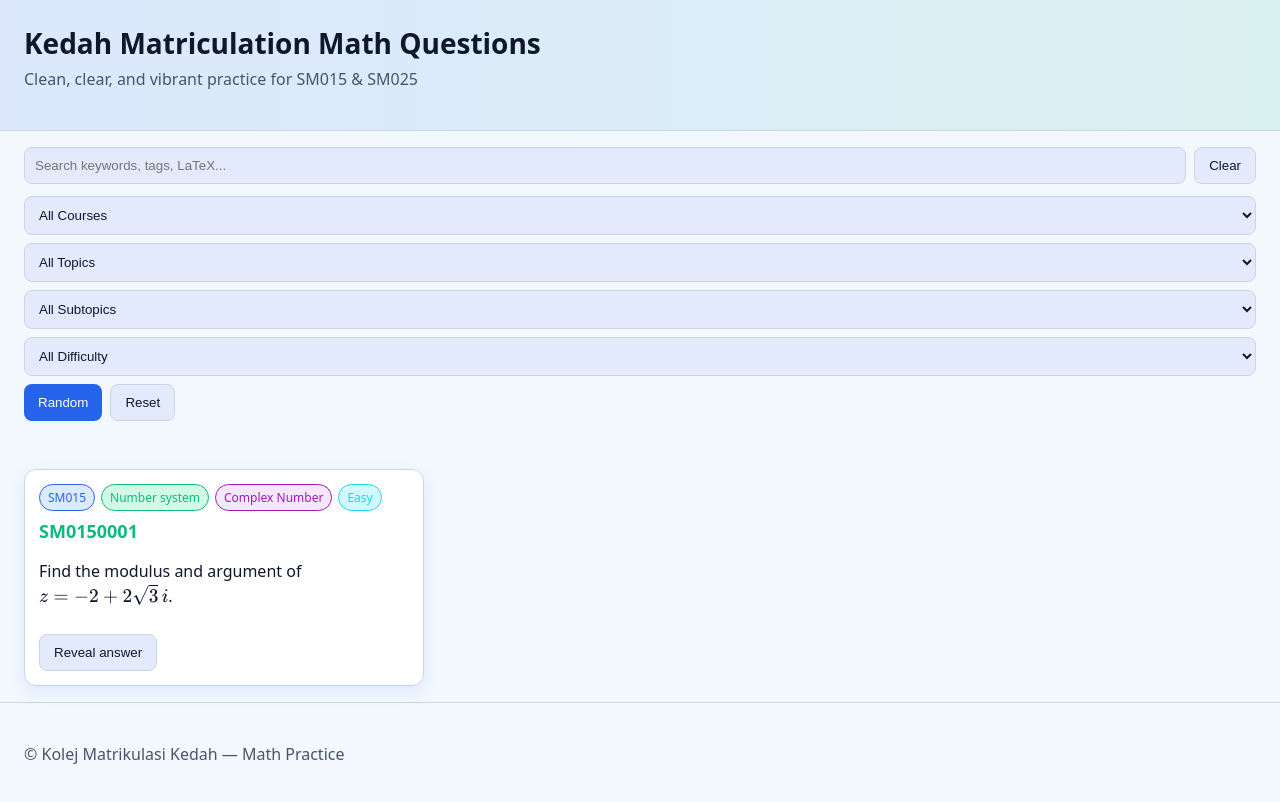
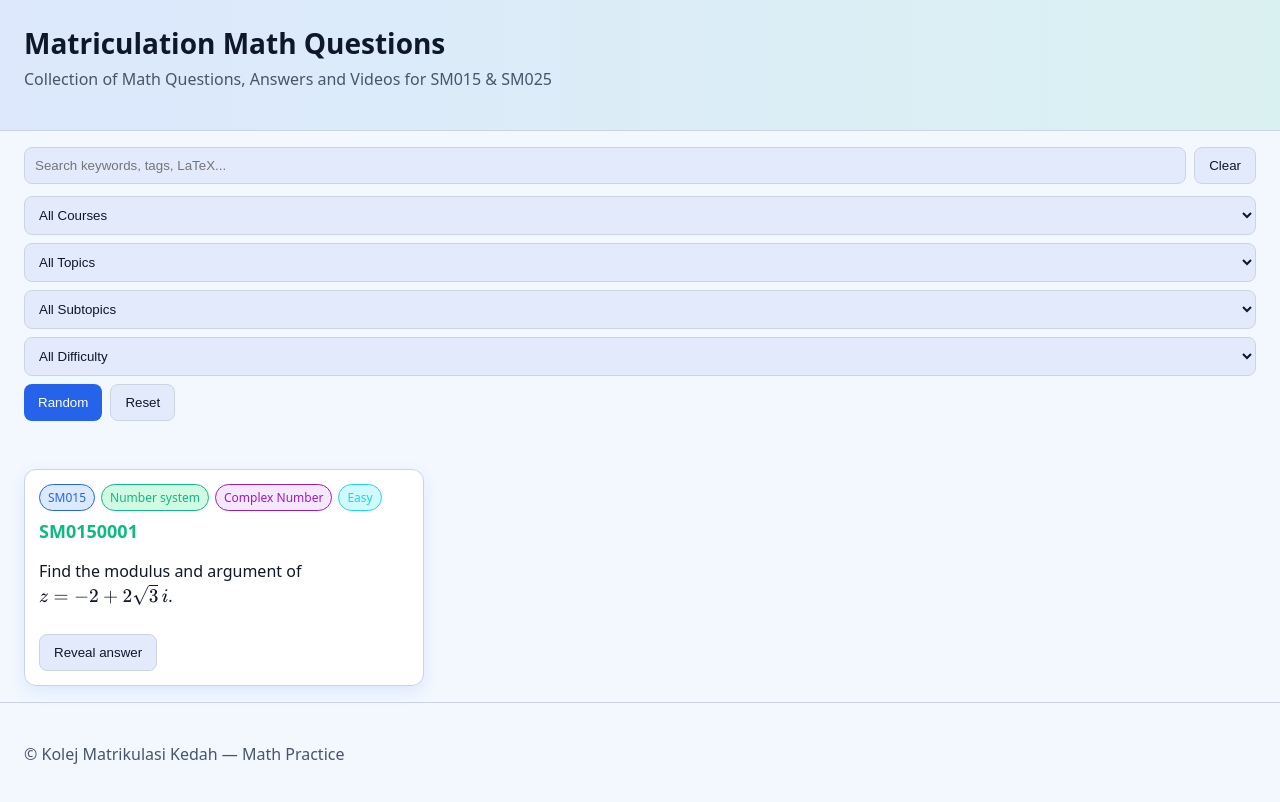
Before and after one commit to sarimi5565/xcessQ2, a plain HTML site: page index.html in a window 1280 px wide. Drawn offline with nearby package versions, Linux system fonts and the light colour scheme.

Commit message:
Change title and subtitle in index.html
Updated the title and subtitle for clarity.

```diff
--- a/index.html
+++ b/index.html
@@ -4,7 +4,7 @@
 <head>
   <meta charset="utf-8" />
   <meta name="viewport" content="width=device-width, initial-scale=1" />
-  <title>Kedah Matriculation Math Questions</title>
+  <title>Matriculation Math Questions</title>
   <link rel="stylesheet" href="styles.css" />
 
   <!-- MathJax (LaTeX rendering) -->
@@ -18,8 +18,8 @@
 </head>
 <body>
   <header class="site-header">
-    <h1>Kedah Matriculation Math Questions</h1>
-    <p class="subtitle">Clean, clear, and vibrant practice for SM015 & SM025</p>
+    <h1>Matriculation Math Questions</h1>
+    <p class="subtitle">Collection of Math Questions, Answers and Videos for SM015 & SM025</p>
   </header>
 
   <section class="controls">
```
